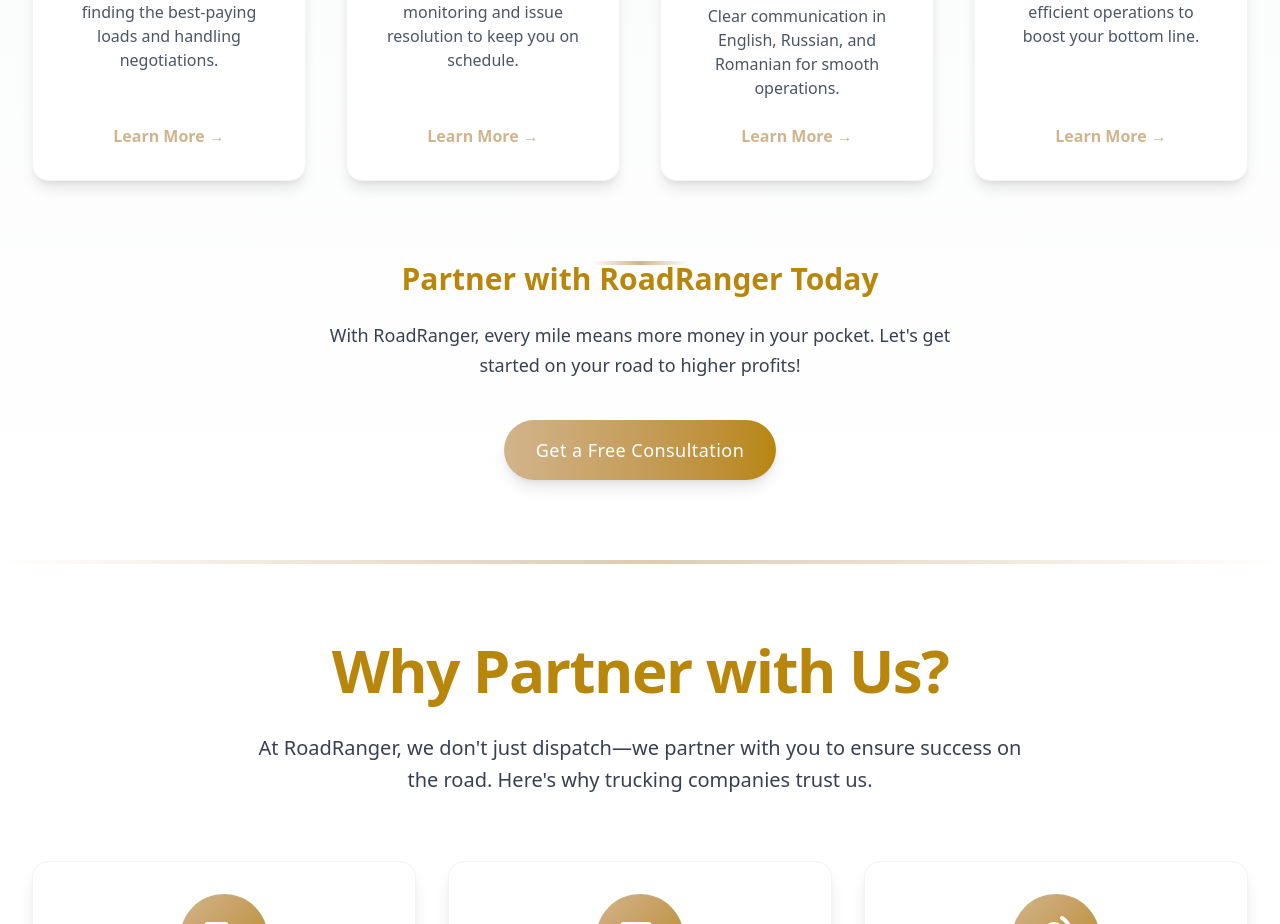
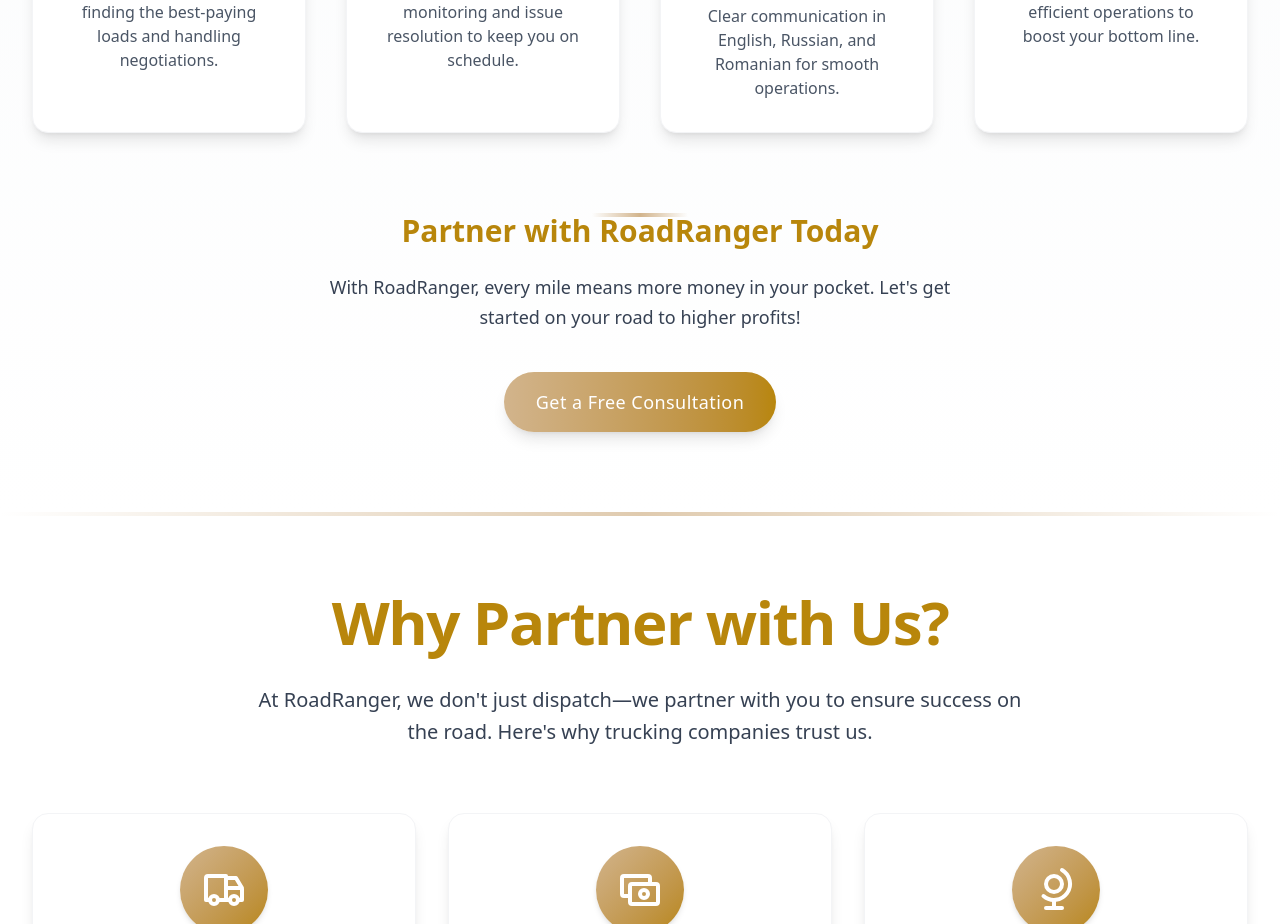
Before and after one commit to CristianProdius/roadrangers, a Next.js app: page / in a window 1280 px wide. Shown: the part 2463-3387 px from the top of the page. Built offline with nearby package versions, Linux system fonts and the light colour scheme.

Commit message:
changed email

```diff
--- a/src/components/sections/ServicesOverview.tsx
+++ b/src/components/sections/ServicesOverview.tsx
@@ -120,18 +120,6 @@
               <p className="text-gray-600 group-hover:text-gray-800 transition-colors duration-300 flex-grow">
                 {service.description}
               </p>
-              {/* Learn More Link */}
-              <Link
-                href="/services"
-                className="mt-6 text-[#D2B48C] hover:text-[#8B4513] font-semibold transition-all flex items-center"
-              >
-                <span className="mr-1 group-hover:mr-2 transition-all">
-                  Learn More
-                </span>
-                <span className="transform group-hover:translate-x-1 transition-transform">
-                  →
-                </span>
-              </Link>
             </motion.div>
           ))}
         </motion.div>
```
